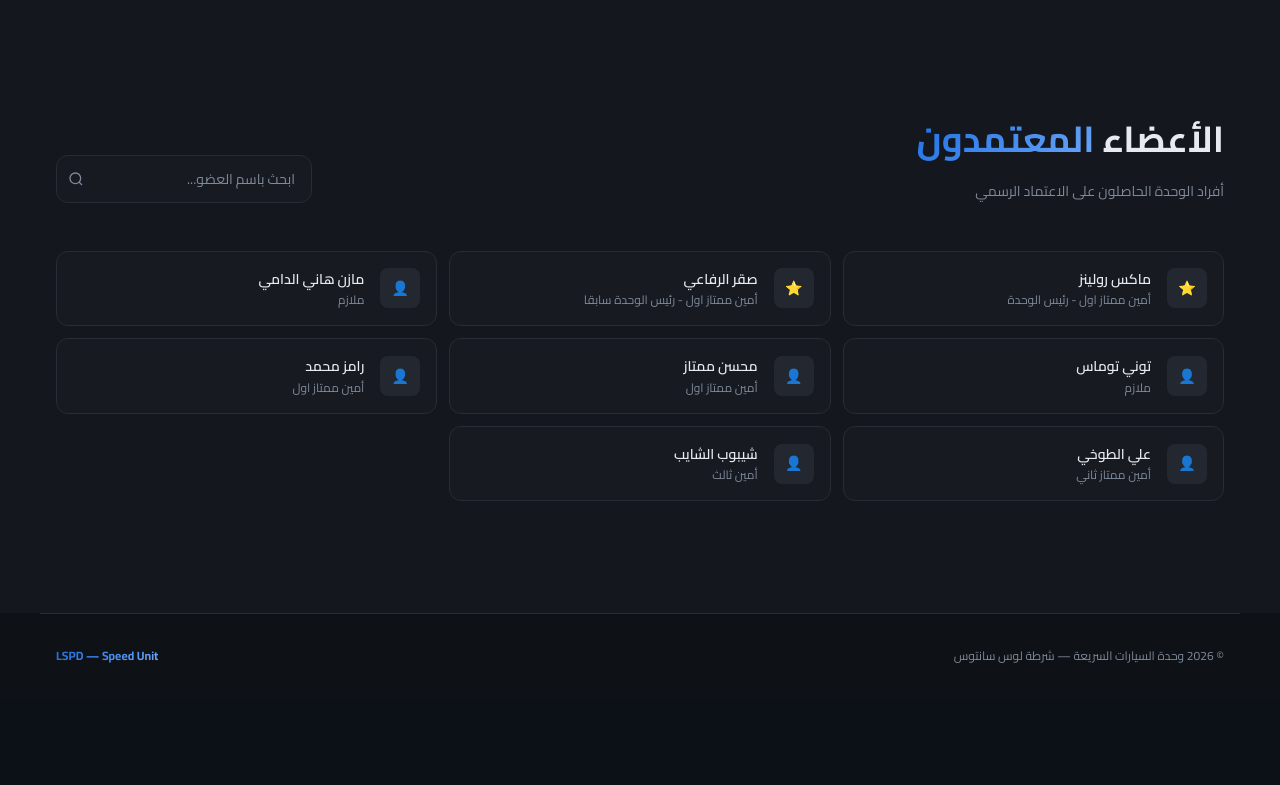
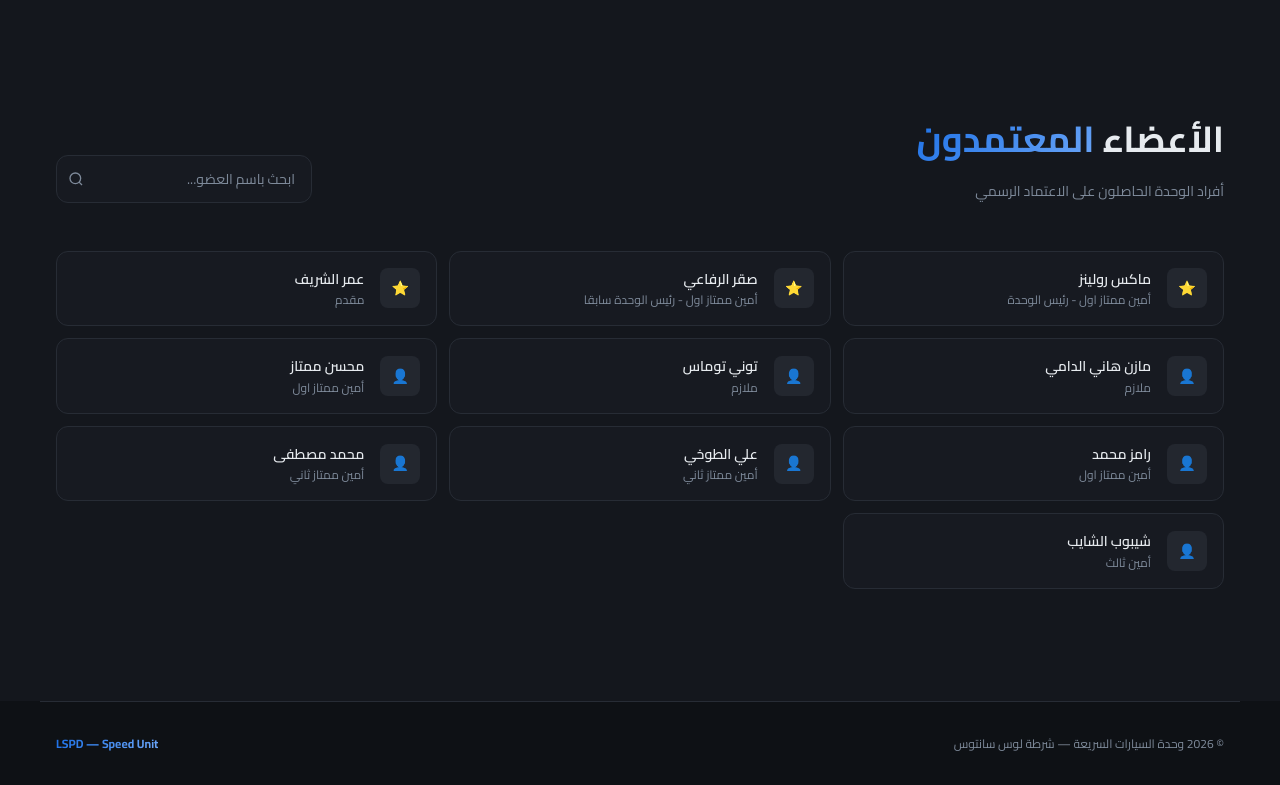
Before and after one commit to maxx1-git/SU-apply-system, a Django app: page / in a window 1280 px wide. Shown: the part 3252-4037 px from the top of the page. Before the commit the page ends 3915 px from the top, so only its background shows below. Run offline with Django 5.2, Linux system fonts and the light colour scheme.

Commit message:
Added New Members

```diff
--- a/templates/pages/index.html
+++ b/templates/pages/index.html
@@ -369,6 +369,13 @@
           </div>
         </article>
         <article class="member-card">
+          <div class="member-card__icon">⭐</div>
+          <div>
+            <p class="member-card__name">عمر الشريف</p>
+            <p class="member-card__rank">مقدم</p>
+          </div>
+        </article>
+        <article class="member-card">
           <div class="member-card__icon">👤</div>
           <div>
             <p class="member-card__name">مازن هاني الدامي</p>
@@ -405,7 +412,13 @@
             <p class="member-card__rank">أمين ممتاز ثاني</p>
           </div>
         </article>
-
+        <article class="member-card">
+          <div class="member-card__icon">👤</div>
+          <div>
+            <p class="member-card__name">محمد مصطفى</p>
+            <p class="member-card__rank">أمين ممتاز ثاني</p>
+          </div>
+        </article>
         <article class="member-card">
           <div class="member-card__icon">👤</div>
           <div>
```
